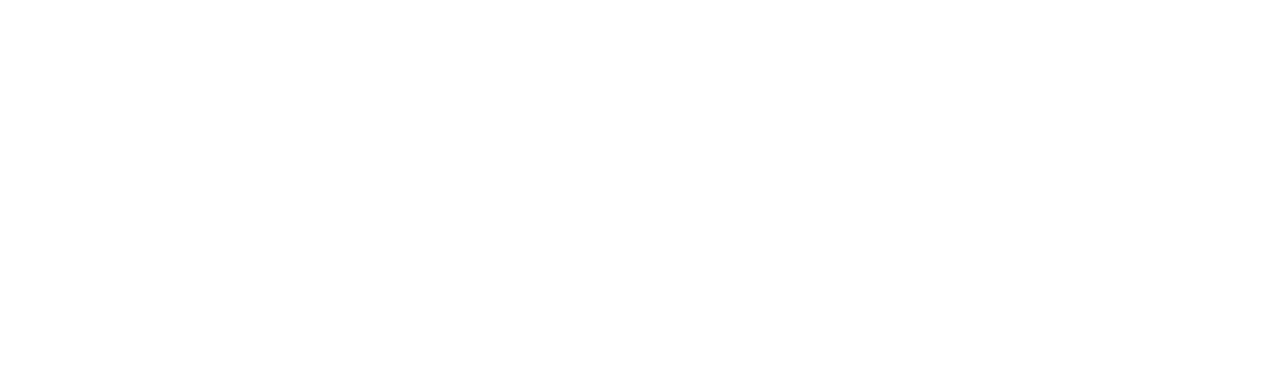
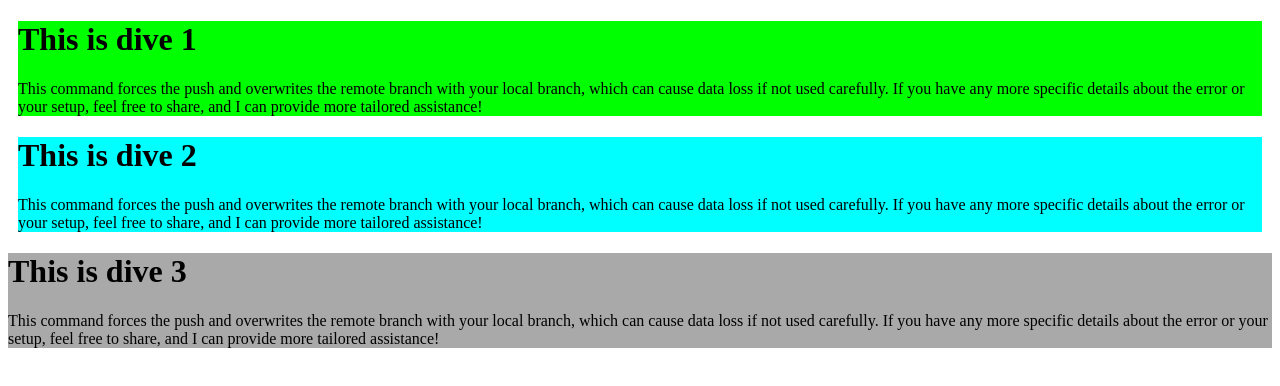
Before and after one commit to alamin20cse/my-frist-github-repo, a plain HTML site: page index.html in a window 1280 px wide. Drawn offline with Linux system fonts and the light colour scheme.

Commit message:
added the first 3 blog

```diff
--- /dev/null
+++ b/divcls.css
@@ -0,0 +1,14 @@
+.div1
+{
+    background-color: lime;
+    margin: 10px;
+}
+.div2
+{
+    background-color: aqua;
+    margin: 10px;
+}
+.div3
+{
+    background-color: darkgray;
+}
--- a/index.html
+++ b/index.html
@@ -4,8 +4,28 @@
     <meta charset="UTF-8">
     <meta name="viewport" content="width=device-width, initial-scale=1.0">
     <title>My first Github repo</title>
+    <link rel="stylesheet" href="divcls.css">
 </head>
 <body>
+    <div class="div1">
 
+        <h1>This is dive 1 </h1>
+        <p>This command forces the push and overwrites the remote branch with your local branch, which can cause data loss if not used carefully.  If you have any more specific details about the error or your setup, feel free to share, and I can provide more tailored assistance!</p>
+
+    </div>
+
+    <div class="div2">
+        <h1>This is dive 2 </h1>
+        <p>This command forces the push and overwrites the remote branch with your local branch, which can cause data loss if not used carefully.  If you have any more specific details about the error or your setup, feel free to share, and I can provide more tailored assistance!</p>
+
+    </div>
+
+
+
+    <div class="div3">
+        <h1>This is dive 3 </h1>
+        <p>This command forces the push and overwrites the remote branch with your local branch, which can cause data loss if not used carefully.  If you have any more specific details about the error or your setup, feel free to share, and I can provide more tailored assistance!</p>
+
+    </div>
 </body>
 </html>
```
